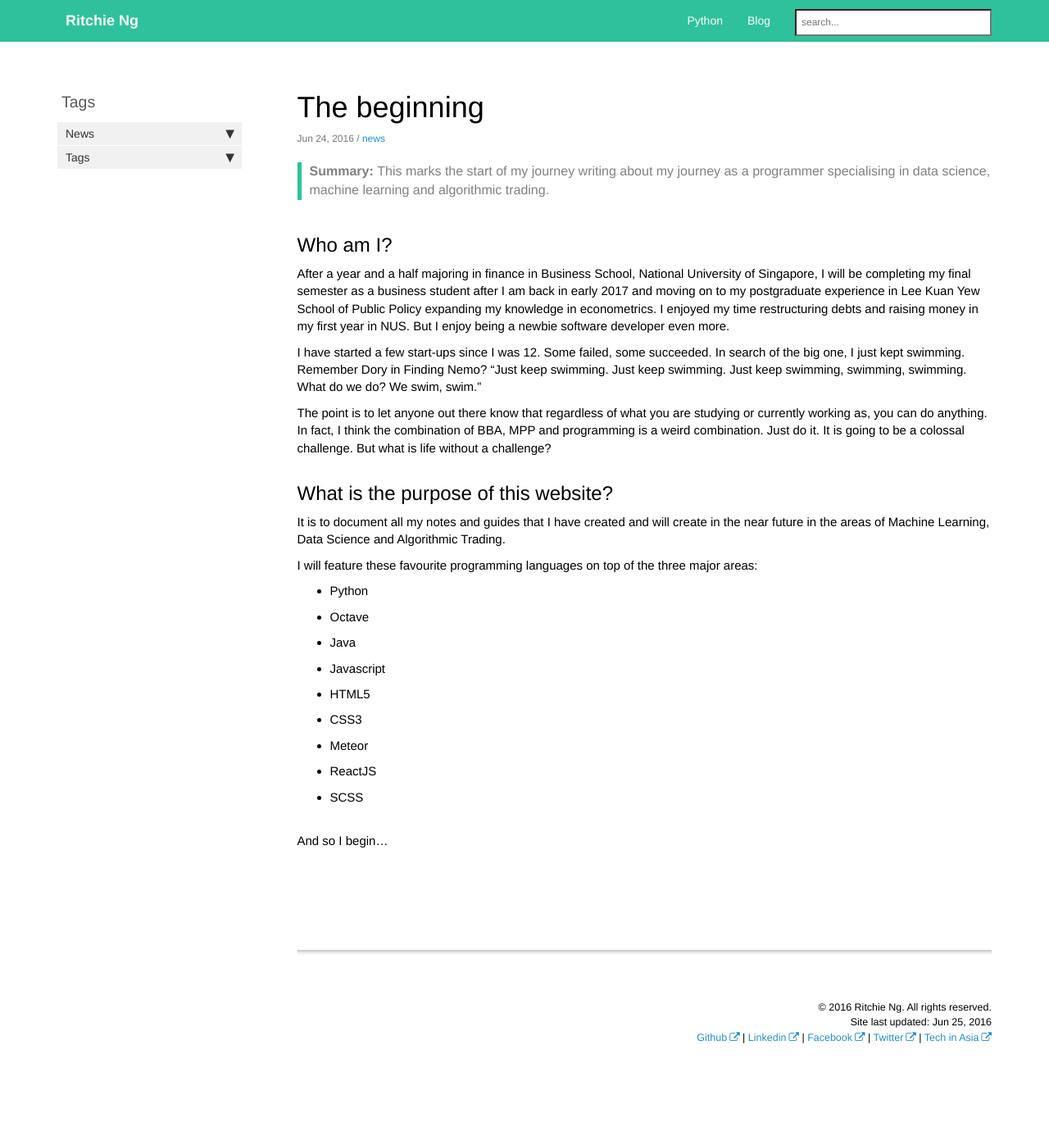
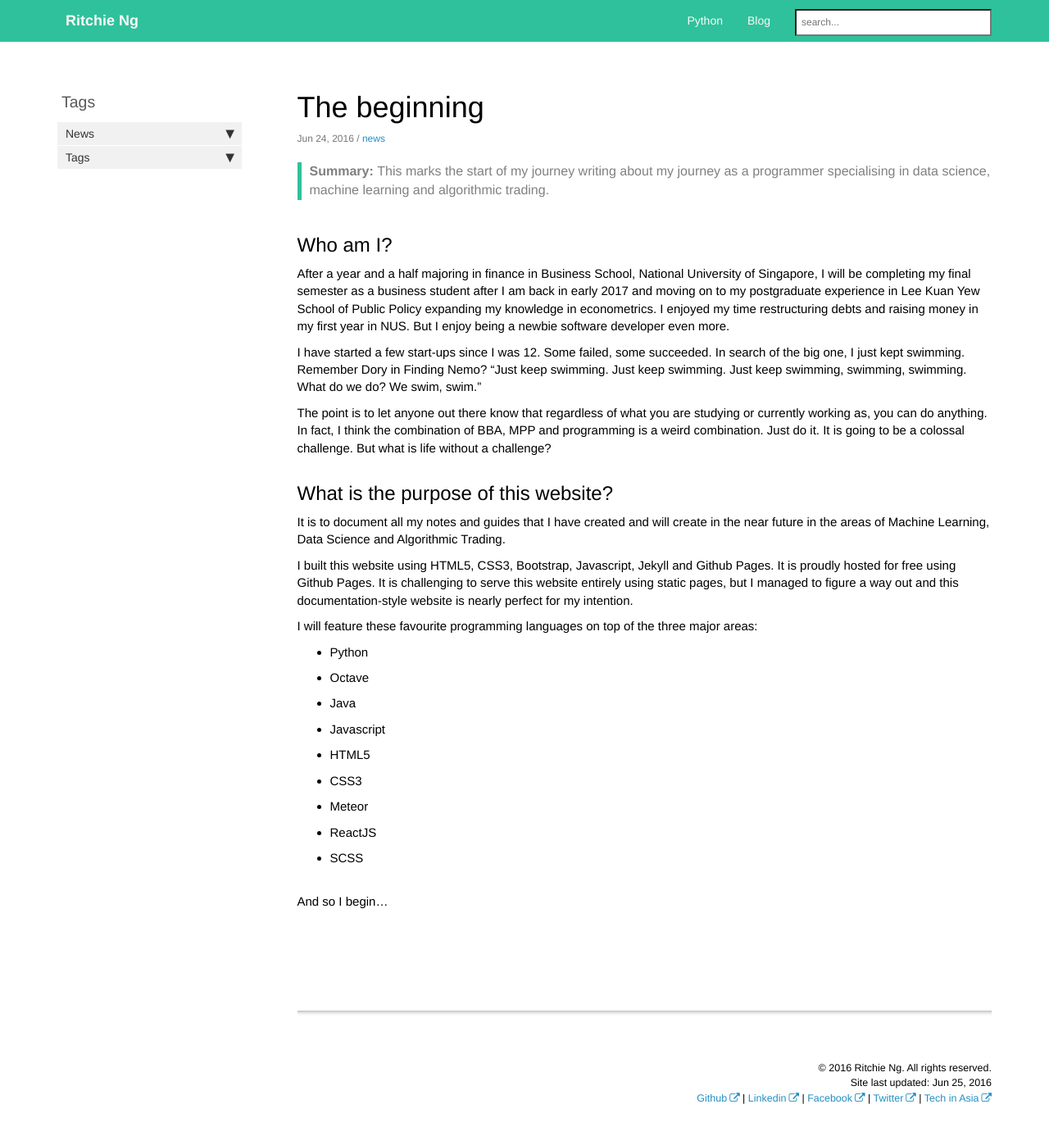
Before and after one commit to ritchieng/ritchieng.github.io, a Jekyll site: the page built from _posts/2016-06-24-welcome.md, in a window 1280 px wide and 1400 px high. Shown: the top 1386 px of the window at 82% size. Built offline with Jekyll 4.4.1, drawn with Linux system fonts in a browser that asks for light colours; nearby versions of some CDN libraries; comment, search, counter and statistics services are not loaded.

Commit message:
First post edit

```diff
--- a/_posts/2016-06-24-welcome.md
+++ b/_posts/2016-06-24-welcome.md
@@ -16,6 +16,8 @@ The point is to let anyone out there know that regardless of what you are studyi
 
 ## What is the purpose of this website?
 It is to document all my notes and guides that I have created and will create in the near future in the areas of Machine Learning, Data Science and Algorithmic Trading.
+
+I built this website using HTML5, CSS3, Bootstrap, Javascript, Jekyll and Github Pages. It is proudly hosted for free using Github Pages. It is challenging to serve this website entirely using static pages, but I managed to figure a way out and this documentation-style website is nearly perfect for my intention.
 
 I will feature these favourite programming languages on top of the three major areas:
 <br />
```
Also changed, not shown: 2 other files.
